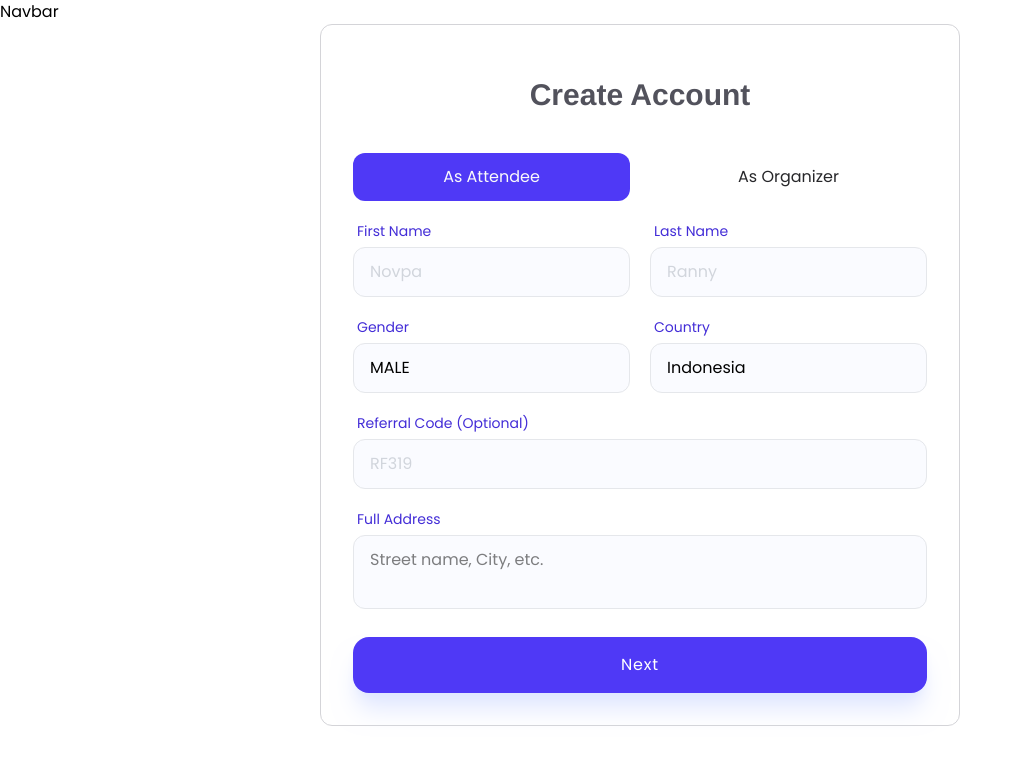
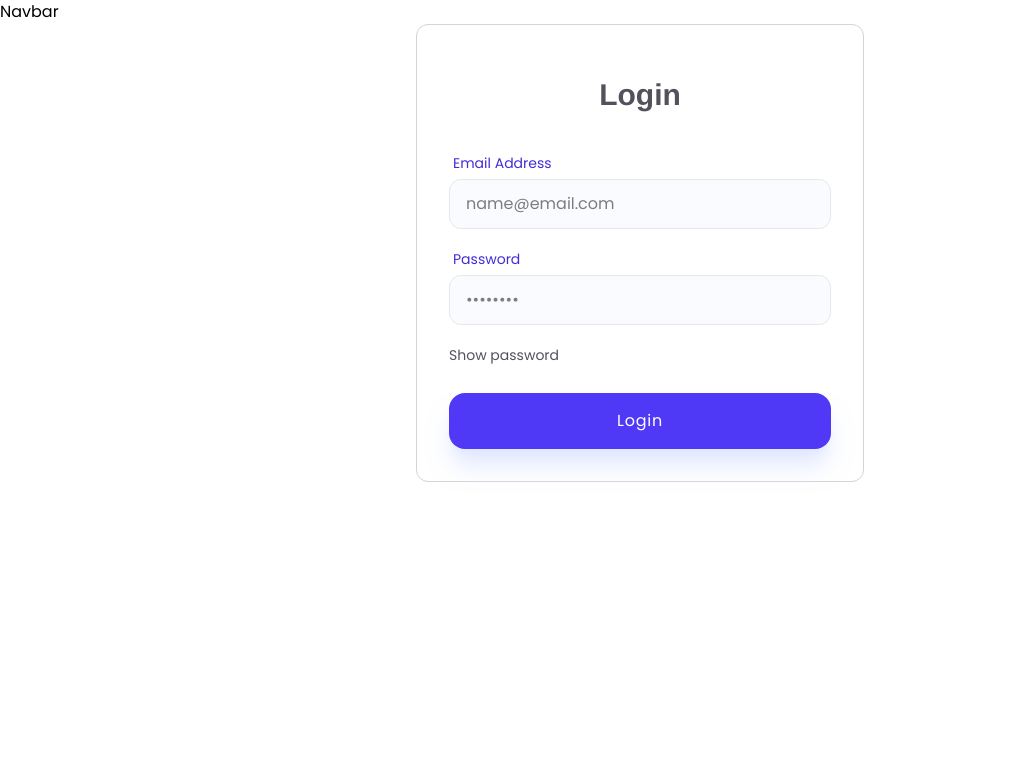
Before and after one commit to Minpro-dev/ibentix, a React (Vite) app in the folder frontend/: page /login in a window 1280 px wide. Shown: the top 764 px of the page, without its empty margins (0-1022 px from the left). Built offline with nearby package versions, Linux system fonts and the light colour scheme.

Commit message:
feat/static login form with yup validation

```diff
--- /dev/null
+++ b/frontend/src/features/login/LoginPage.tsx
@@ -0,0 +1,41 @@
+import { Form, Formik } from "formik";
+import { loginSchema } from "./schema/loginSchema";
+import LoginForm from "./components/LoginForm";
+
+function LoginPage() {
+  return (
+    <main>
+      <div className="flex justify-center">
+        <div className="w-[90%] sm:w-[75%] md:w-[50%] lg:w-[35%] px-8 py-8 border border-zinc-300 rounded-xl">
+          <div className="flex justify-center items-center pt-5 pb-10">
+            <h1 className="text-3xl font-helvetica-arial font-semibold text-zinc-600">
+              Login
+            </h1>
+          </div>
+          <Formik
+            initialValues={{
+              email: "",
+              password: "",
+            }}
+            validationSchema={loginSchema}
+            onSubmit={(values) => {
+              console.log(values);
+            }}>
+            {({ errors, touched, isValid, dirty }) => (
+              <Form>
+                <LoginForm
+                  errors={errors}
+                  touched={touched}
+                  isValid={isValid}
+                  dirty={dirty}
+                />
+              </Form>
+            )}
+          </Formik>
+        </div>
+      </div>
+    </main>
+  );
+}
+
+export default LoginPage;
--- /dev/null
+++ b/frontend/src/features/login/components/LoginForm.tsx
@@ -0,0 +1,74 @@
+import { Field, type FormikErrors, type FormikTouched } from "formik";
+import { useState } from "react";
+
+interface LoginFormType {
+  email: string;
+  password: string;
+}
+
+interface LoginFormProps {
+  errors: FormikErrors<LoginFormType>;
+  touched: FormikTouched<LoginFormType>;
+  isValid: boolean;
+  dirty: boolean;
+}
+
+function LoginForm({ errors, touched, isValid, dirty }: LoginFormProps) {
+  const [hidePassword, setHidePassword] = useState(true);
+
+  const handleHidePassword = () => {
+    setHidePassword((hide) => !hide);
+  };
+  return (
+    <div className="space-y-5">
+      {/* Row 2: Contact */}
+
+      <div>
+        <div className="flex flex-col gap-1.5">
+          <label className="text-sm text-indigo-700 ml-1">Email Address</label>
+          <Field
+            name="email"
+            placeholder="name@email.com"
+            className="px-4 py-3 rounded-xl border border-gray-200 outline-none focus:ring-2 focus:ring-indigo-500 bg-indigo-50/30 transition-all"
+          />
+          {errors.email && touched.email && (
+            <p className="text-red-500 text-[10px] mt-1">{errors.email}</p>
+          )}
+        </div>
+      </div>
+
+      {/* Row 4: Passwords */}
+      <div>
+        <div className="flex flex-col gap-1.5">
+          <label className="text-sm text-indigo-700 ml-1">Password</label>
+          <Field
+            name="password"
+            type={hidePassword ? "password" : "text"}
+            placeholder="••••••••"
+            className="px-4 py-3 rounded-xl border border-gray-200 outline-none focus:ring-2 focus:ring-indigo-500 bg-indigo-50/30 transition-all"
+          />
+          {errors.password && touched.password && (
+            <p className="text-red-500 text-[10px] mt-1">{errors.password}</p>
+          )}
+        </div>
+      </div>
+
+      <div onClick={handleHidePassword} className="cursor-pointer">
+        <p className="text-zinc-600 text-sm">
+          {hidePassword ? "Show password" : "Hide password"}
+        </p>
+      </div>
+
+      {/* Action Button */}
+      <button
+        disabled={isValid && dirty}
+        type="submit"
+        // onClick={getAllData}
+        className="w-full mt-2 bg-indigo-600 hover:bg-indigo-700 text-white  py-4 rounded-2xl shadow-xl shadow-indigo-100 transition-all active:scale-95 tracking-wider text-md">
+        Login
+      </button>
+    </div>
+  );
+}
+
+export default LoginForm;
--- a/frontend/src/features/login/schema/loginSchema.ts
+++ b/frontend/src/features/login/schema/loginSchema.ts
@@ -0,0 +1,10 @@
+import * as y from "yup";
+
+export const loginSchema = y.object().shape({
+  email: y
+    .string()
+    .required("Email is required")
+    .email("Email address is not valid")
+    .max(100, "Maximum 100 email characters"),
+  password: y.string().required(),
+});
--- a/frontend/src/features/signup/SingupPage.tsx
+++ b/frontend/src/features/signup/SingupPage.tsx
@@ -1,6 +1,6 @@
 import { useState } from "react";
 import SignupFormCredentials from "./components/SignupFormCredentials";
-import SignupContact from "./components/SignupFormContact";
+import SignupFormContact from "./components/SignupFormContact";
 import type { Role } from "../../types/userType";
 import { Form, Formik } from "formik";
 import {
@@ -61,7 +61,7 @@ function SingupPage() {
             {({ errors, touched, isValid, dirty }) => (
               <Form>
                 {step === 1 ? (
-                  <SignupContact
+                  <SignupFormContact
                     onHandleSelectRole={handleSelectRole}
                     onHandleNext={handleNextStep}
                     errors={errors}
--- a/frontend/src/features/signup/components/SignupFormCredentials.tsx
+++ b/frontend/src/features/signup/components/SignupFormCredentials.tsx
@@ -26,7 +26,7 @@ function SignupFormCredentials({
 }: SignupFormCredentialsProps) {
   const [hidePassword, setHidePassword] = useState(true);
 
-  const handlehidePassword = () => {
+  const handleHidePassword = () => {
     setHidePassword((hide) => !hide);
   };
 
@@ -92,7 +92,7 @@ function SignupFormCredentials({
         </div>
       </div>
 
-      <div onClick={handlehidePassword} className="cursor-pointer">
+      <div onClick={handleHidePassword} className="cursor-pointer">
         <p>{hidePassword ? "Show password" : "Hide password"}</p>
       </div>
 
```
Also changed, not shown: frontend/src/App.tsx (+6 -1 lines).
